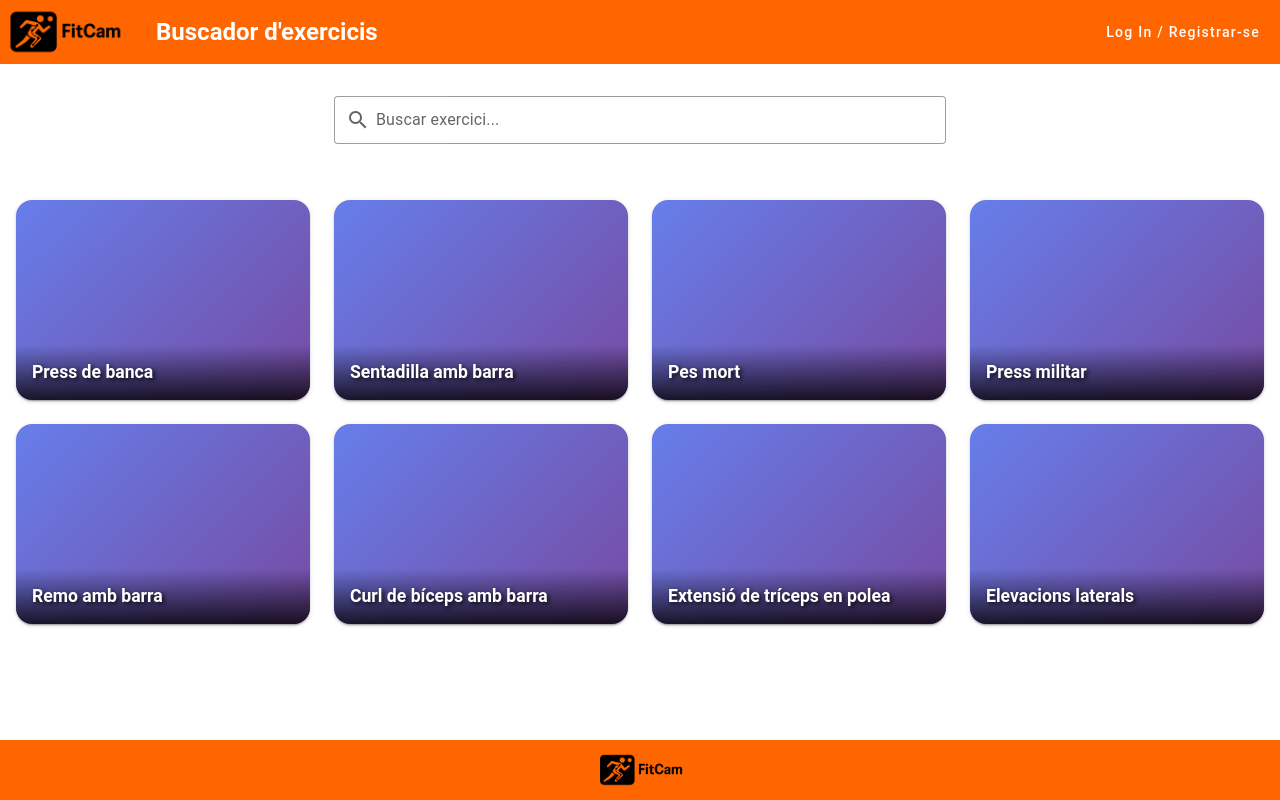
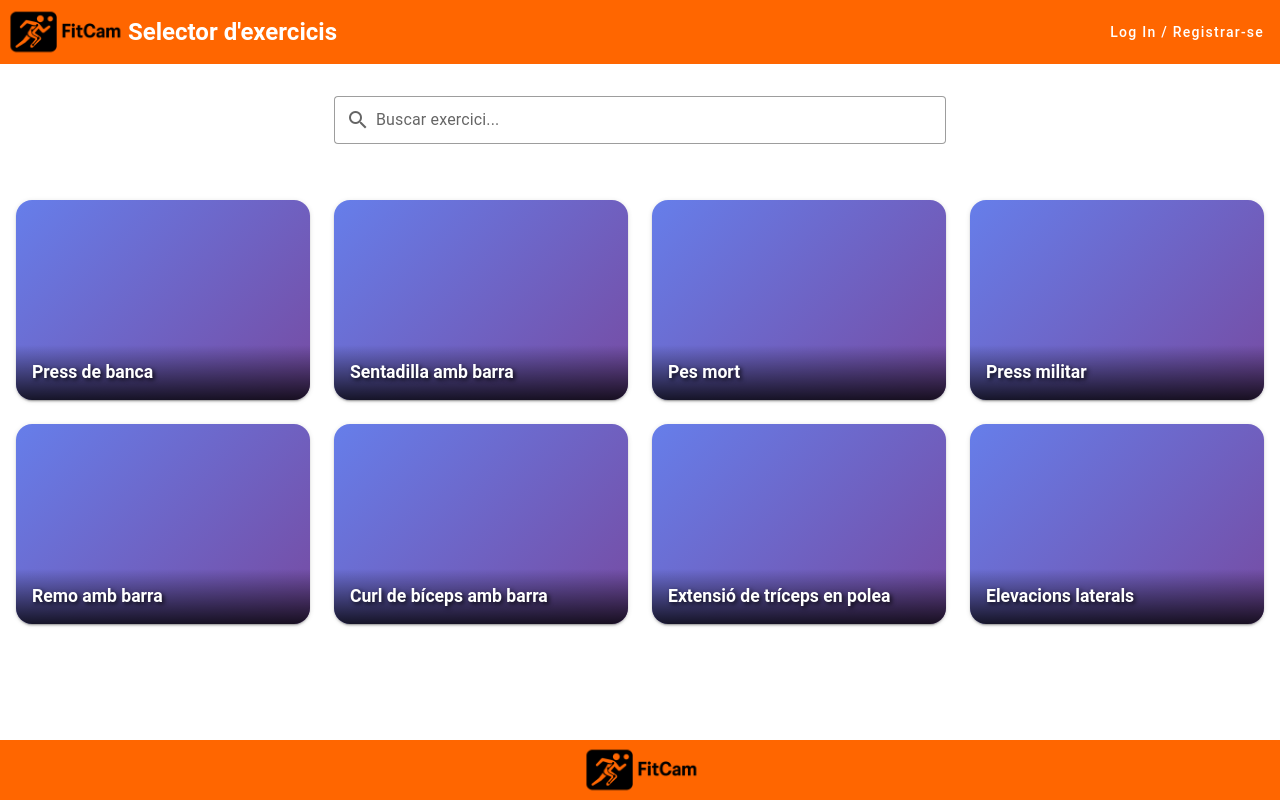
Before and after one commit to inspedralbes/tr1-type-racer-royale-dam_25_26_tr1g5, a Vue app in the folder frontend/: page /cercador in a window 1280 px wide. Built offline with nearby package versions, Linux system fonts and the light colour scheme.

Commit message:
Afegir interaccions

```diff
--- a/frontend/src/pages/BuscadorExercici.vue
+++ b/frontend/src/pages/BuscadorExercici.vue
@@ -143,18 +143,15 @@ const login = () => {
 
 <template>
   <v-app>
-    <v-app-bar app color="#FF6600" flat>
-      <v-img
-        src="/fitcamicon.png"
-        alt="FitCam"
-        contain
-        max-height="128"
-        max-width="128"
-        class="me-2"
-      ></v-img>
-
+    <v-app-bar color="#FF6600" class="d-flex align-center justify-center" flat>
+      <a href="http://localhost:3000">
+        <div style="height: 128px; width: 128px;">
+          <v-img src="/fitcamicon.png" alt="FitCam" contain height="128" width="128" />
+        </div>
+      </a>
+      <v-container class="d-flex align-center pa-0">
         <v-toolbar-title class="text-white text-h5 font-weight-bold">
-        Buscador d'exercicis
+          Selector d'exercicis
         </v-toolbar-title>
 
         <v-spacer></v-spacer>
@@ -162,48 +159,23 @@ const login = () => {
         <v-btn color="white" text class="text-none" @click="loginDialog = true">
           {{ userName ? `Hola, ${userName}` : 'Log In / Registrar-se' }}
         </v-btn>
+      </v-container>
     </v-app-bar>
 
     <v-main>
       <v-container class="py-8" fluid>
         <v-row justify="center" class="mb-8">
           <v-col cols="12" sm="10" md="8" lg="6">
-            <v-text-field
-              v-model="search"
-              label="Buscar exercici..."
-              prepend-inner-icon="mdi-magnify"
-              variant="outlined"
-              clearable
-              hide-details
-              density="comfortable"
-              bg-color="surface"
-            />
+            <v-text-field v-model="search" label="Buscar exercici..." prepend-inner-icon="mdi-magnify"
+              variant="outlined" clearable hide-details density="comfortable" bg-color="surface" />
           </v-col>
         </v-row>
 
         <v-row justify="center">
-          <v-col
-            v-for="exercise in filteredExercises"
-            :key="exercise.id"
-            cols="12"
-            sm="6"
-            md="4"
-            lg="3"
-          >
-            <v-card
-              class="exercise-card"
-              elevation="2"
-              height="200"
-              @click="openExerciseDialog(exercise)"
-              hover
-            >
+          <v-col v-for="exercise in filteredExercises" :key="exercise.id" cols="12" sm="6" md="4" lg="3">
+            <v-card class="exercise-card" elevation="2" height="200" @click="openExerciseDialog(exercise)" hover>
               <div class="card-background" />
-              <v-img
-                v-if="exercise.gif"
-                :src="exercise.gif"
-                class="gif-overlay"
-                cover
-              />
+              <v-img v-if="exercise.gif" :src="exercise.gif" class="gif-overlay" cover />
               <div class="card-content">
                 <h3 class="exercise-title">{{ exercise.name }}</h3>
               </div>
@@ -213,19 +185,13 @@ const login = () => {
       </v-container>
     </v-main>
 
-    <v-footer
-      color="#FF6600"
-      class="text-center d-flex align-center justify-center"
-      height="60"
-      style="position: fixed; bottom: 0; left: 0; width: 100%; z-index: 10;"
-    >
-      <v-img
-        src="/fitcamicon.png"
-        alt="FitCam"
-        contain
-        max-height="96"
-        max-width="96"
-      />
+    <v-footer color="#FF6600" class="text-center d-flex align-center justify-center" height="60"
+      style="position: fixed; bottom: 0; left: 0; width: 100%; z-index: 10;">
+      <a href="http://localhost:3000">
+        <div style="height: 128px; width: 128px;">
+          <v-img src="/fitcamicon.png" alt="FitCam" contain height="128" width="128" />
+        </div>
+      </a>
     </v-footer>
 
     <v-dialog v-model="loginDialog" max-width="400">
@@ -234,14 +200,8 @@ const login = () => {
           Iniciar sessió / Registrar-se
         </v-card-title>
         <v-card-text class="pb-2">
-          <v-text-field
-            v-model="tempName"
-            label="Nom d'usuari"
-            variant="outlined"
-            density="comfortable"
-            hide-details
-            @keyup.enter="login"
-          />
+          <v-text-field v-model="tempName" label="Nom d'usuari" variant="outlined" density="comfortable" hide-details
+            @keyup.enter="login" />
         </v-card-text>
         <v-card-actions class="pa-4">
           <v-spacer />
@@ -264,13 +224,8 @@ const login = () => {
         <v-card-text class="pa-4">
           <v-row>
             <v-col cols="12" md="6">
-              <v-img
-                :src="selectedExercise.gif"
-                :alt="`GIF de ${selectedExercise.name}`"
-                cover
-                height="300"
-                class="rounded-lg elevation-2"
-              />
+              <v-img :src="selectedExercise.gif" :alt="`GIF de ${selectedExercise.name}`" cover height="300"
+                class="rounded-lg elevation-2" />
             </v-col>
             <v-col cols="12" md="6">
               <h3 class="text-h6 mb-3">Informació de l'exercici</h3>
--- a/frontend/src/pages/Exercici.vue
+++ b/frontend/src/pages/Exercici.vue
@@ -188,6 +188,11 @@ const toggleFullScreen = () => {
 <template>
   <v-app>
     <v-app-bar color="#FF6600" elevation="3">
+      <a href="http://localhost:3000">
+          <div style="height: 128px; width: 128px;">
+            <v-img src="/fitcamicon.png" alt="FitCam" contain height="128" width="128" />
+          </div>
+        </a>
       <v-container class="d-flex align-center pa-0">
         <v-btn icon @click="goBack" class="me-2">
           <v-icon>mdi-arrow-left</v-icon>
--- a/frontend/src/pages/ResultatsExercici.vue
+++ b/frontend/src/pages/ResultatsExercici.vue
@@ -30,6 +30,11 @@ const tornarCercador = () => router.push({ name: 'BuscadorExercici' })
 <template>
   <v-app>
     <v-app-bar color="#FF6600" elevation="0">
+        <a href="http://localhost:3000">
+        <div style="height: 128px; width: 128px;">
+          <v-img src="/fitcamicon.png" alt="FitCam" contain height="128" width="128" />
+        </div>
+      </a>
       <v-container class="d-flex align-center pa-0">
         <v-toolbar-title class="text-h5 font-weight-bold text-white">
           Resultats de la Sessió
--- a/frontend/src/pages/SalaEspera.vue
+++ b/frontend/src/pages/SalaEspera.vue
@@ -123,6 +123,11 @@ const leaveLobby = () => {
 <template>
   <v-app>
     <v-app-bar color="#FF6600" elevation="0">
+      <a href="http://localhost:3000">
+        <div style="height: 128px; width: 128px;">
+          <v-img src="/fitcamicon.png" alt="FitCam" contain height="128" width="128" />
+        </div>
+      </a>
       <v-container class="d-flex align-center pa-0">
         <v-btn icon @click="leaveLobby" class="me-2">
           <v-icon>mdi-arrow-left</v-icon>
--- a/frontend/src/pages/SessioLobby.vue
+++ b/frontend/src/pages/SessioLobby.vue
@@ -148,7 +148,12 @@ const canInteract = computed(() => !loading.value)
       <v-progress-circular indeterminate size="64" color="primary"></v-progress-circular>
     </v-overlay>
 
-    <v-app-bar color="#FF6600" elevation="0">
+    <v-app-bar color="#FF6600" class="d-flex align-center justify-center" flat>
+      <a href="http://localhost:3000">
+        <div style="height: 128px; width: 128px;">
+          <v-img src="/fitcamicon.png" alt="FitCam" contain height="128" width="128" />
+        </div>
+      </a>
       <v-container class="d-flex align-center pa-0">
         <v-btn icon @click="goBack" class="me-2" :disabled="!canInteract">
           <v-icon>mdi-arrow-left</v-icon>
@@ -167,35 +172,17 @@ const canInteract = computed(() => !loading.value)
             <v-card class="pa-6 mb-6" elevation="3">
               <h2 class="text-h5 font-weight-bold mb-6">Modes de Sessió</h2>
 
-              <v-btn
-                color="primary"
-                block
-                size="x-large"
-                class="mb-4"
-                @click="startSolo"
-                :disabled="!canInteract"
-              >
+              <v-btn color="primary" block size="x-large" class="mb-4" @click="startSolo" :disabled="!canInteract">
                 <v-icon left>mdi-account</v-icon>
                 Entrenar en solitari
               </v-btn>
 
               <v-divider class="my-4"></v-divider>
 
-              <v-switch
-                v-model="isPrivate"
-                label="Fer la sala privada (només amb codi)"
-                color="info"
-                :disabled="!canInteract"
-                class="mb-2"
-              ></v-switch>
+              <v-switch v-model="isPrivate" label="Fer la sala privada (només amb codi)" color="info"
+                :disabled="!canInteract" class="mb-2"></v-switch>
 
-              <v-btn
-                color="success"
-                block
-                size="x-large"
-                @click="createGroupSession"
-                :disabled="!canInteract"
-              >
+              <v-btn color="success" block size="x-large" @click="createGroupSession" :disabled="!canInteract">
                 <v-icon left>mdi-account-group</v-icon>
                 Entrenar en grup
               </v-btn>
@@ -203,22 +190,10 @@ const canInteract = computed(() => !loading.value)
 
             <v-card class="pa-6" elevation="3">
               <h3 class="text-h6 font-weight-bold mb-4">Unir-se amb Codi</h3>
-              <v-text-field
-                v-model="joinCode"
-                label="Codi de 6 dígits"
-                variant="outlined"
-                maxlength="6"
-                counter
-                :disabled="!canInteract"
-                @keyup.enter="joinByCode"
-              />
-              <v-btn
-                color="info"
-                block
-                size="large"
-                :disabled="joinCode.length !== 6 || !canInteract"
-                @click="joinByCode"
-              >
+              <v-text-field v-model="joinCode" label="Codi de 6 dígits" variant="outlined" maxlength="6" counter
+                :disabled="!canInteract" @keyup.enter="joinByCode" />
+              <v-btn color="info" block size="large" :disabled="joinCode.length !== 6 || !canInteract"
+                @click="joinByCode">
                 Unir-se a la Sessió
               </v-btn>
             </v-card>
@@ -229,13 +204,8 @@ const canInteract = computed(() => !loading.value)
               <h2 class="text-h5 font-weight-bold mb-6">Entrenaments Públics Actius</h2>
 
               <v-list v-if="activeSessions.length > 0" lines="two">
-                <v-list-item
-                  v-for="session in activeSessions"
-                  :key="session.id"
-                  @click="joinPublicSession(session.id)"
-                  class="session-item"
-                  :disabled="!canInteract"
-                >
+                <v-list-item v-for="session in activeSessions" :key="session.id" @click="joinPublicSession(session.id)"
+                  class="session-item" :disabled="!canInteract">
                   <v-list-item-title class="font-weight-bold">
                     Sessió de {{ session.players[0].nickname }}
                   </v-list-item-title>
@@ -251,7 +221,8 @@ const canInteract = computed(() => !loading.value)
                 </v-list-item>
               </v-list>
 
-              <div v-else class="text-center text-grey pa-4 d-flex flex-column justify-center align-center" style="height: 100%;">
+              <div v-else class="text-center text-grey pa-4 d-flex flex-column justify-center align-center"
+                style="height: 100%;">
                 <v-icon size="64" class="mb-4">mdi-sleep</v-icon>
                 <p class="text-h6">No hi ha entrenaments de grup.</p>
                 <p>Sigues el primer en crear-ne una!</p>
@@ -268,9 +239,11 @@ const canInteract = computed(() => !loading.value)
 :deep(.v-btn) {
   color: white !important;
 }
+
 :deep(.v-app-bar .v-btn .v-icon) {
   color: white !important;
 }
+
 .session-item {
   border: 1px solid #ddd;
   border-radius: 8px;
@@ -278,6 +251,7 @@ const canInteract = computed(() => !loading.value)
   cursor: pointer;
   transition: background-color 0.2s;
 }
+
 .session-item:hover {
   background-color: #f5f5f5;
 }
--- a/frontend/src/pages/index.vue
+++ b/frontend/src/pages/index.vue
@@ -34,14 +34,11 @@ const goToFinder = () => {
       Barra de navegació actualitzada, igual a la de buscadorexercici
     -->
     <v-app-bar app color="#FF6600" flat>
-      <v-img
-        src="/fitcamicon.png"
-        alt="FitCam"
-        contain
-        max-height="128"
-        max-width="128"
-        class="me-2"
-      ></v-img>
+      <a href="http://localhost:3000">
+        <div style="height: 128px; width: 128px;">
+          <v-img src="/fitcamicon.png" alt="FitCam" contain height="128" width="128" />
+        </div>
+      </a>
 
       <v-toolbar-title class="text-white text-h5 font-weight-bold">
         FitCam
```
Lines whose indentation alone changed are shown as unchanged.
